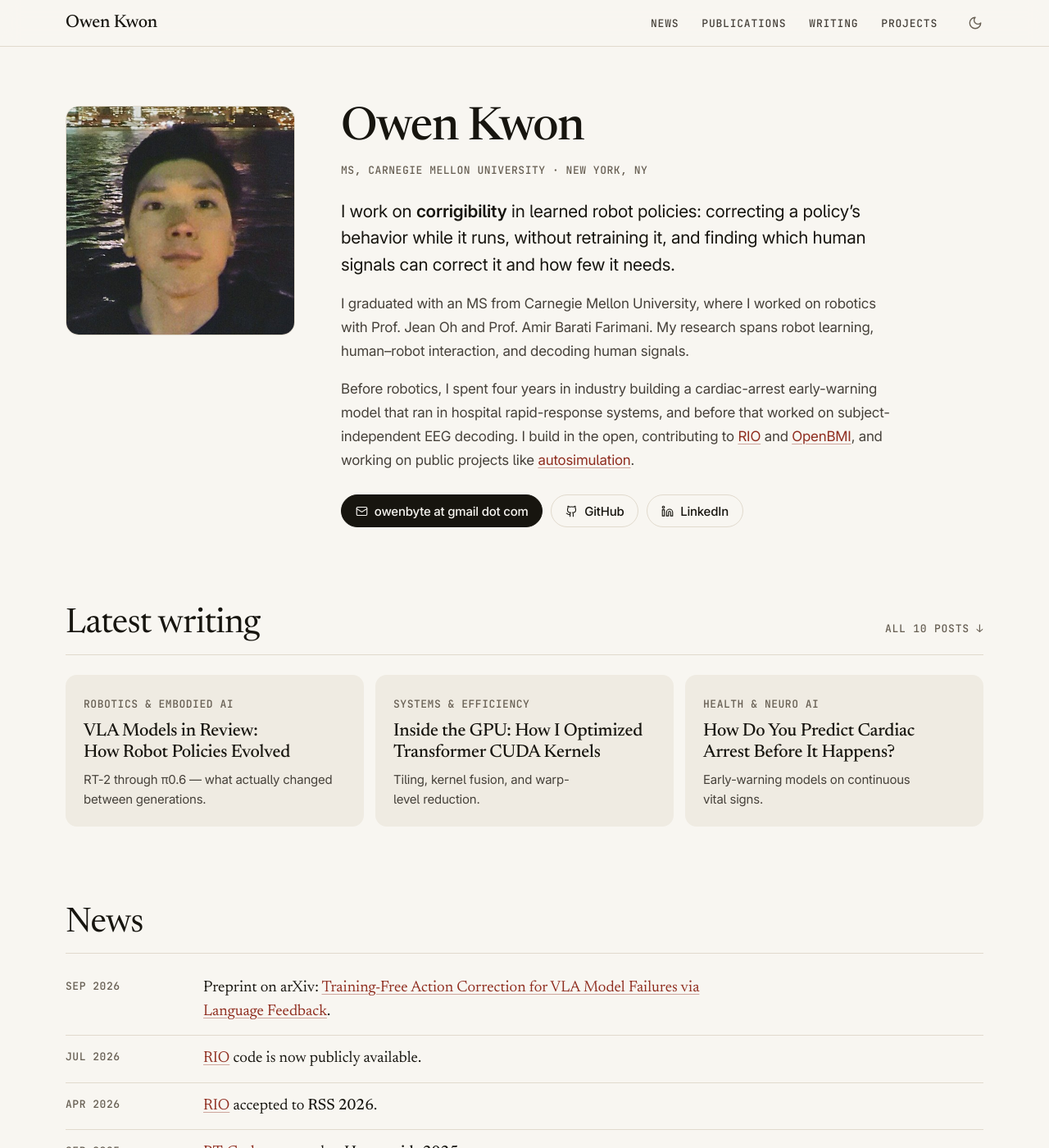
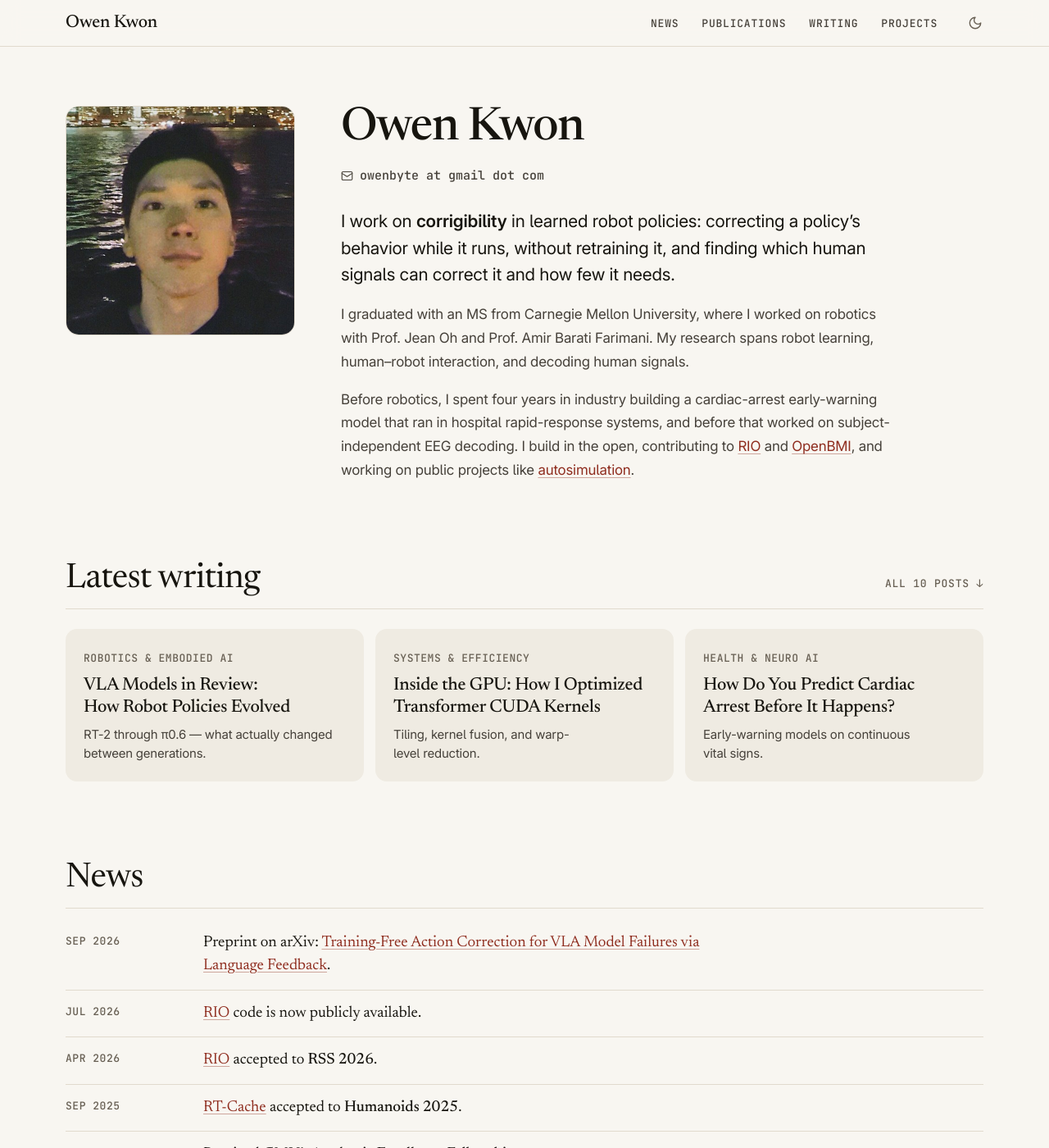
Before and after one commit to owenkgit/owenkgit.github.io, a Jekyll site: the page built from index.md, in a window 1280 px wide and 1400 px high. Shown: the whole window at 82% size. Built offline with Jekyll 4.4.1, drawn with Linux system fonts in a browser that asks for light colours.

Commit message:
Show email under the name; remove degree, GitHub and LinkedIn from the intro

```diff
--- a/_data/profile.yml
+++ b/_data/profile.yml
@@ -1,5 +1,4 @@
 name: Owen Kwon
-degree: MS, Carnegie Mellon University
 location: New York, NY
 photo: /static/media/profile.jpg
 # Shown as "owenbyte at gmail dot com"; site.js builds the mailto link so the
@@ -7,6 +6,3 @@ photo: /static/media/profile.jpg
 email: { user: owenbyte, domain: gmail.com }
 github: https://github.com/owenk3
 medium: https://medium.com/@owen-k
-links:
-  - { label: GitHub, icon: github, url: "https://github.com/owenk3" }
-  - { label: LinkedIn, icon: linkedin, url: "https://www.linkedin.com/in/oyeonk" }
--- a/_includes/icon.html
+++ b/_includes/icon.html
@@ -2,8 +2,6 @@
 {%- capture paths -%}
 {%- case include.name -%}
 {%- when 'mail' -%}<rect x="2" y="4" width="20" height="16" rx="2"/><path d="m22 7-8.97 5.7a1.94 1.94 0 0 1-2.06 0L2 7"/>
-{%- when 'github' -%}<path d="M15 22v-4a4.8 4.8 0 0 0-1-3.5c3 0 6-2 6-5.5.08-1.25-.27-2.48-1-3.5.28-1.15.28-2.35 0-3.5 0 0-1 0-3 1.5-2.64-.5-5.36-.5-8 0C6 2 5 2 5 2c-.3 1.15-.3 2.35 0 3.5A5.4 5.4 0 0 0 4 9c0 3.5 3 5.5 6 5.5-.39.49-.68 1.05-.85 1.65-.17.6-.22 1.23-.15 1.85v4"/><path d="M9 18c-4.51 2-5-2-7-2"/>
-{%- when 'linkedin' -%}<path d="M16 8a6 6 0 0 1 6 6v7h-4v-7a2 2 0 0 0-4 0v7h-4v-7a6 6 0 0 1 6-6z"/><rect x="2" y="9" width="4" height="12"/><circle cx="4" cy="4" r="2"/>
 {%- when 'sun' -%}<circle cx="12" cy="12" r="4"/><path d="M12 2v2m0 16v2M4.93 4.93l1.41 1.41m11.32 11.32 1.41 1.41M2 12h2m16 0h2M6.34 17.66l-1.41 1.41M19.07 4.93l-1.41 1.41"/>
 {%- when 'moon' -%}<path d="M12 3a6 6 0 0 0 9 9 9 9 0 1 1-9-9Z"/>
 {%- endcase -%}
--- a/_layouts/home.html
+++ b/_layouts/home.html
@@ -6,15 +6,9 @@ layout: base
   <img class="portrait" src="{{ p.photo | relative_url }}" alt="{{ p.name }}" width="280" height="280">
   <div>
     <h1 class="intro-name" id="intro-name">{{ p.name }}</h1>
-    <p class="label intro-meta"><span>{{ p.degree }}&nbsp;·</span> <span>{{ p.location }}</span></p>
+    <p class="intro-email">{% include email.html icon=true %}</p>
     <div class="prose">
 {{ content }}
-    </div>
-    <div class="intro-cta">
-      {% include email.html class="btn btn-primary" icon=true %}
-      {%- for l in p.links %}
-      <a class="btn" href="{{ l.url }}" target="_blank" rel="noopener">{% include icon.html name=l.icon %}{{ l.label }}</a>
-      {%- endfor %}
     </div>
   </div>
 </section>
--- a/static/css/site.css
+++ b/static/css/site.css
@@ -25,8 +25,6 @@
   --text-3: #675f53;
   --accent: #8f2d1f;
   --accent-hover: #64190f;
-  --btn-bg: var(--text);
-  --btn-fg: var(--bg);
   --img-filter: none;
 
   --serif: "Newsreader", Georgia, "Times New Roman", serif;
@@ -49,8 +47,6 @@
   --text-3: #8b919c;
   --accent: #f2c14e;
   --accent-hover: #ffd986;
-  --btn-bg: var(--accent);
-  --btn-fg: #111111;
   --img-filter: brightness(0.9);
 }
 
@@ -201,8 +197,9 @@ main.wrap { padding-bottom: 2rem; }
   letter-spacing: -0.02em;
 }
 
-.intro-meta { margin-top: 0.75rem; }
-.intro-meta span { white-space: nowrap; }
+.intro-email { margin-top: 0.75rem; font: 500 0.9375rem/1.5 var(--mono); letter-spacing: 0; }
+.intro-email a { display: inline-flex; align-items: center; gap: 0.5rem; padding-block: 0.3rem; color: var(--text-2); }
+.intro-email a:hover { color: var(--accent); }
 
 .prose { max-width: var(--measure); margin-top: 1.5rem; line-height: 1.7; }
 .prose p + p { margin-top: 1em; }
@@ -218,8 +215,6 @@ main.wrap { padding-bottom: 2rem; }
   color: var(--text); font: 500 0.9375rem/1 var(--sans);
 }
 .btn:hover { border-color: var(--text-3); color: var(--text); }
-.btn-primary { background: var(--btn-bg); border-color: var(--btn-bg); color: var(--btn-fg); }
-.btn-primary:hover { background: var(--btn-bg); color: var(--btn-fg); opacity: 0.88; }
 
 @media (min-width: 48rem) {
   .intro { grid-template-columns: 17.5rem minmax(0, 1fr); gap: 3.5rem; align-items: start; padding-top: 4.5rem; }
```
Also changed, not shown: CLAUDE.md (+1 -1 lines), static/media/og.jpg.
